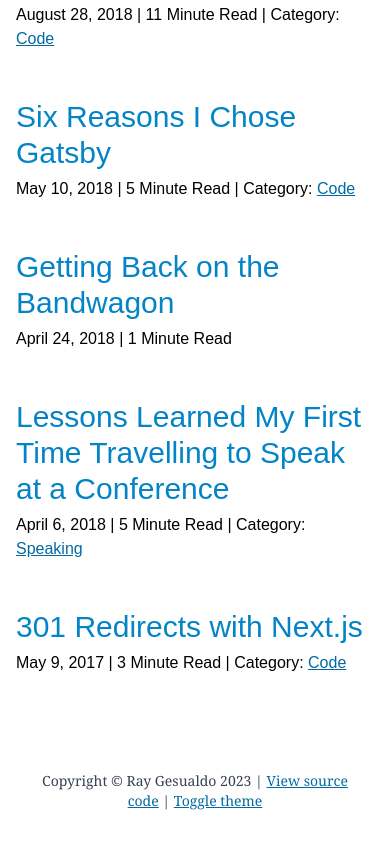
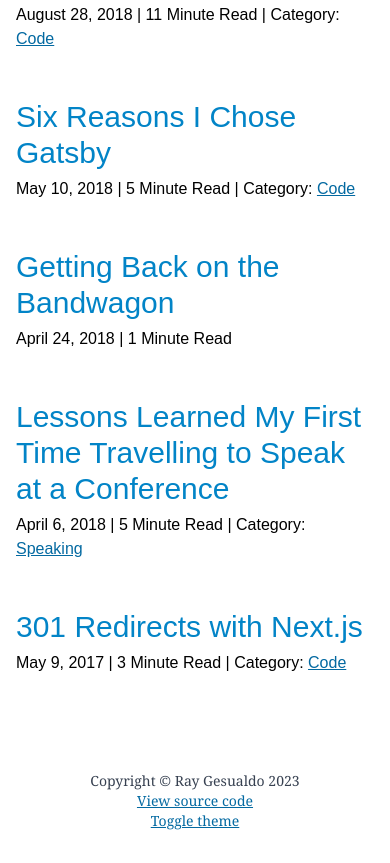
Before and after one commit to raygesualdo/raygesualdo.com, an Astro site: page / in a window 390 px wide. Shown: the part 1915-2778 px from the top of the page. Built offline with nearby package versions, Linux system fonts and the light colour scheme; Astro itself is replaced by a stand-in of ours; some packages are replaced by stand-ins of ours; a web font is replaced by a local one.

Commit message:
tweak footer styling on mobile

```diff
--- a/src/layouts/Layout.astro
+++ b/src/layouts/Layout.astro
@@ -77,10 +77,11 @@ const { title } = Astro.props
       </main>
       <div></div>
     </div>
-    <footer class="p-8 text-center text-gray-700 dark:text-gray-400 text-sm">
-      Copyright © Ray Gesualdo {new Date().getFullYear()} |{' '}
+    <footer class="p-8 text-center text-gray-700 dark:text-gray-400 text-sm flex flex-col sm:block">
+      <span>Copyright © Ray Gesualdo {new Date().getFullYear()}</span>
+      <span class="hidden sm:inline"> |</span>
       <Link href="https://github.com/raygesualdo/raygesualdo.com">View source code</Link>{' '}
-       |{' '}
+      <span class="hidden sm:inline"> |</span>
       <ThemeToggle />
     </footer>
   </body>
```
